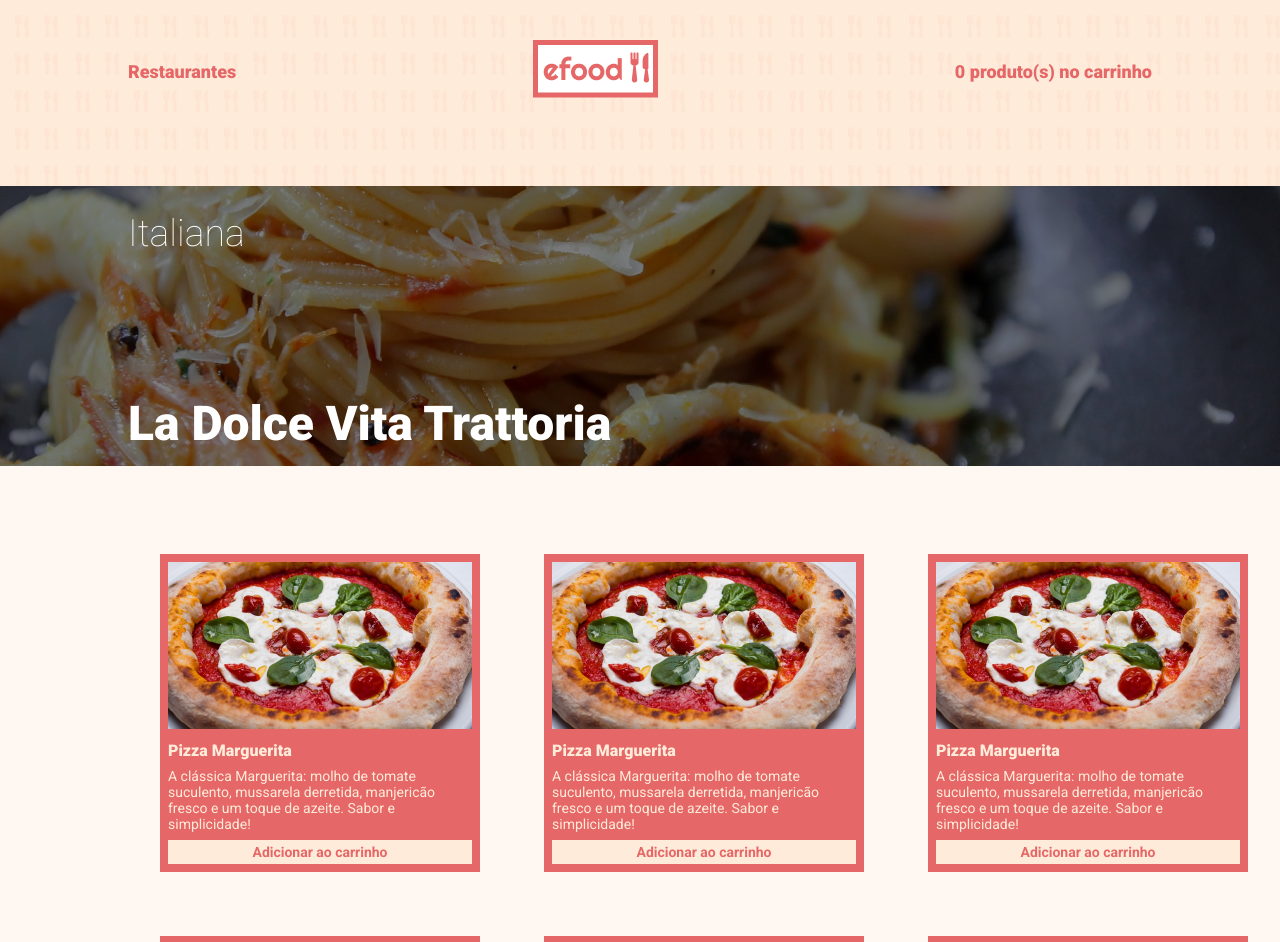
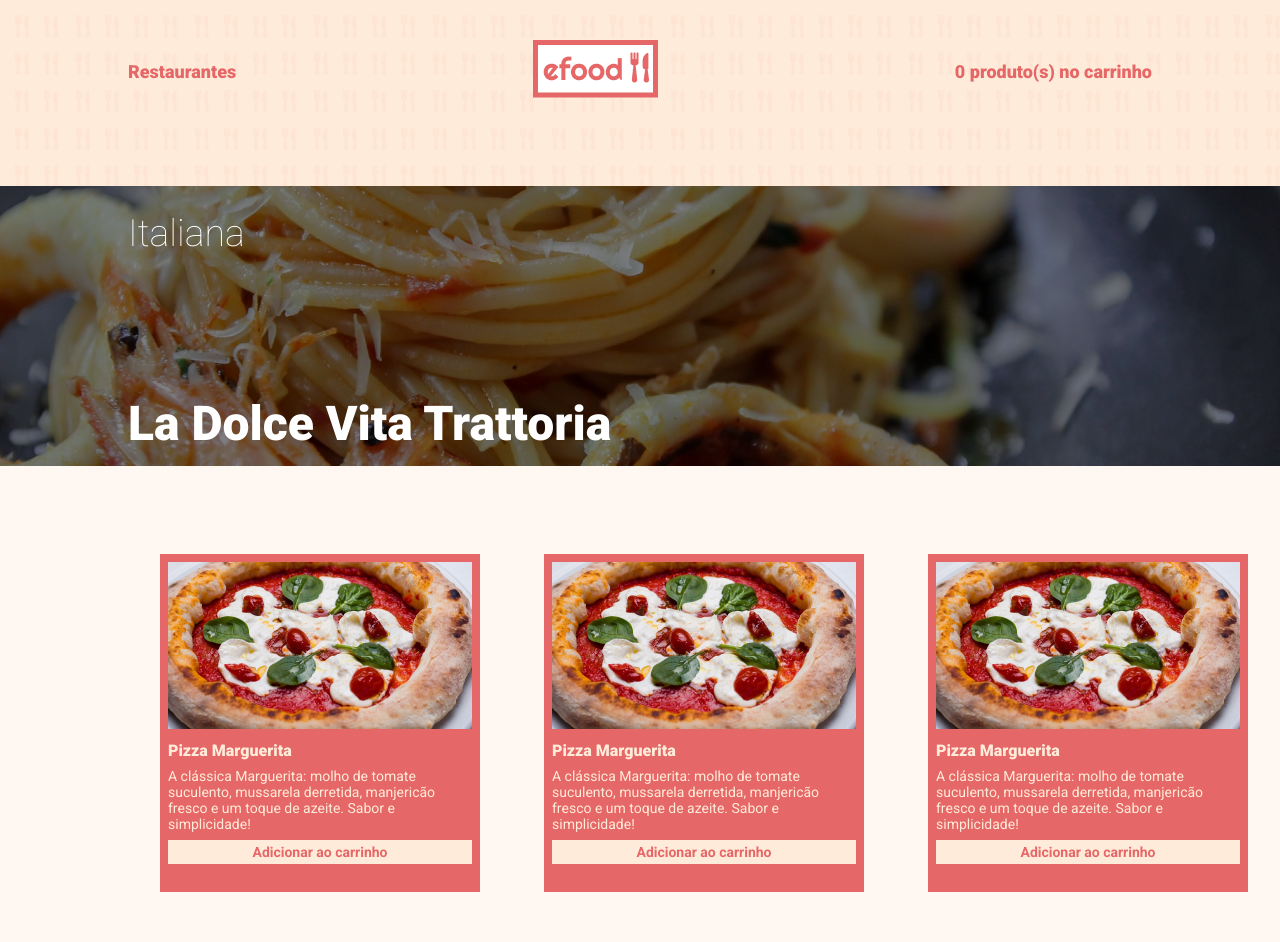
Before and after one commit to VictorSilva654/efood, a React (Create React App) app: page /perfil in a window 1280 px wide. Shown: the top 942 px of the page. Built offline with nearby package versions, Linux system fonts and the light colour scheme.

Commit message:
Pequenas mudanças no layout

```diff
--- a/src/components/Product/styles.ts
+++ b/src/components/Product/styles.ts
@@ -4,6 +4,7 @@ import styled from 'styled-components'
 export const ProductDiv = styled.div`
   background-color: ${colors.salmon};
   width: 320px;
+  height: 338px;
   color: ${colors.white};
   padding: 8px;
 `
--- a/src/components/Restaurant/styles.ts
+++ b/src/components/Restaurant/styles.ts
@@ -5,6 +5,7 @@ import { Link } from 'react-router-dom'
 export const RestaurantDiv = styled.div`
   position: relative;
   width: 472px;
+  height: 398px;
   border: 1px solid ${colors.salmon};
   color: ${colors.salmon};
 `
```
